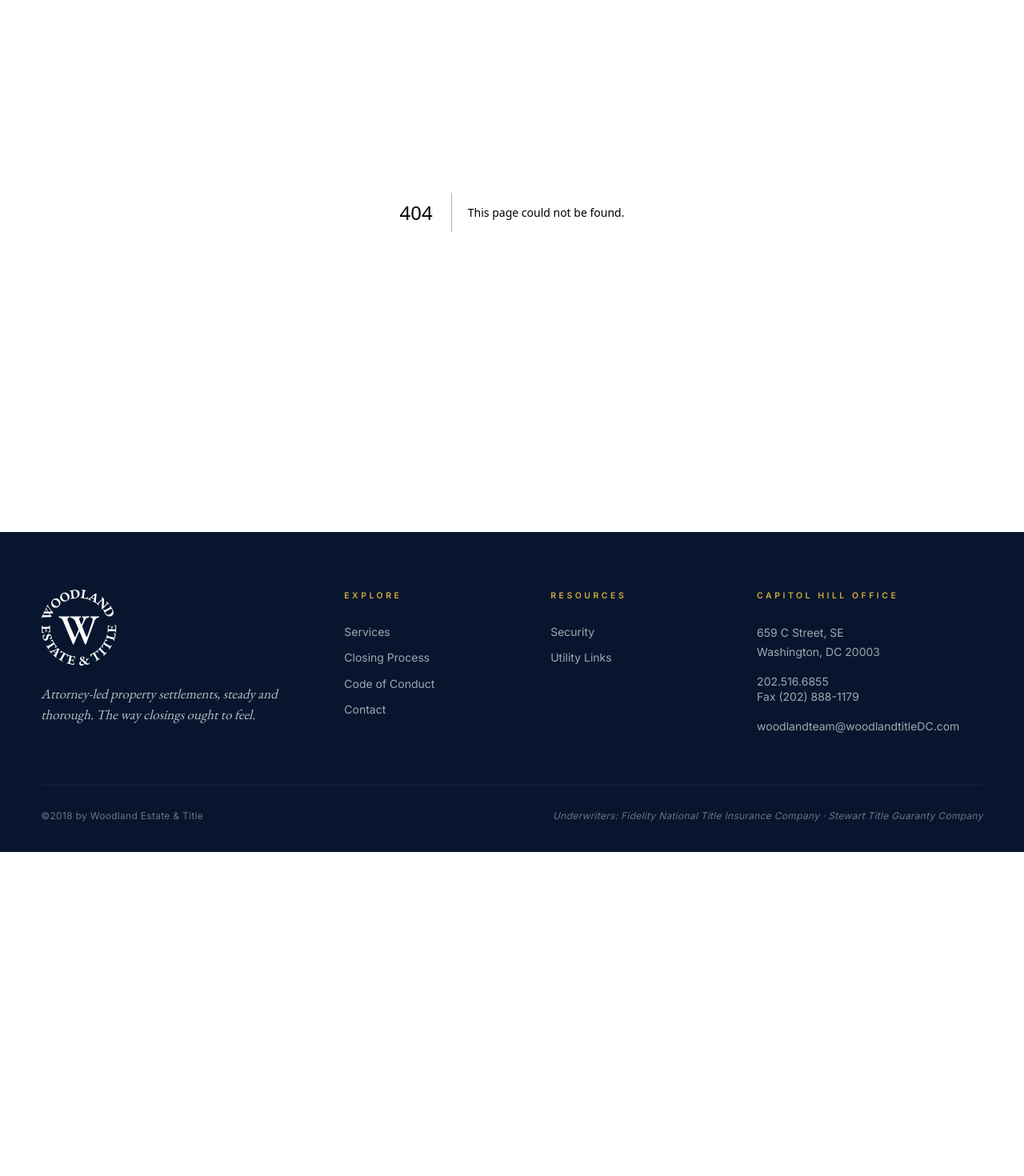
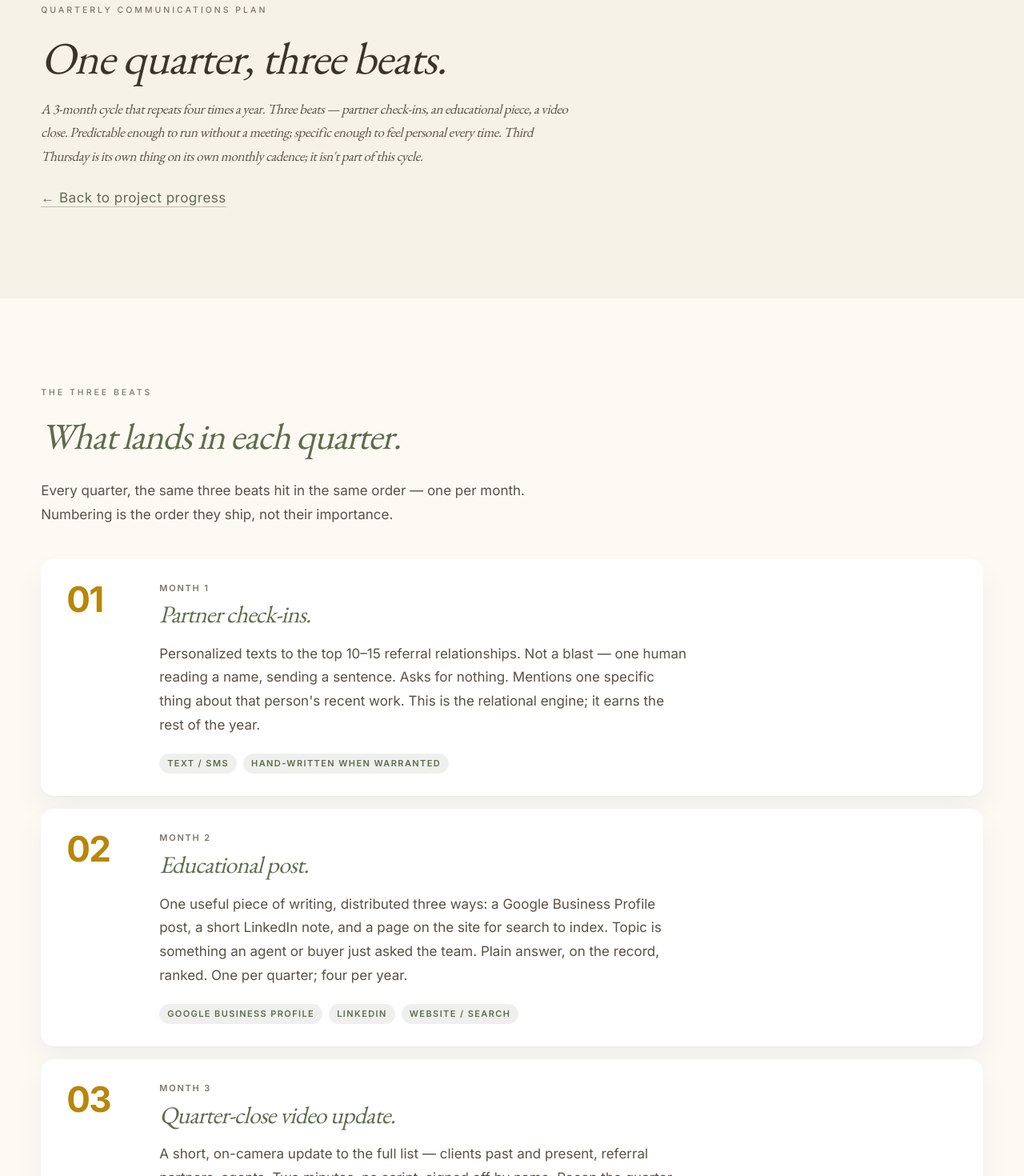
Before and after one commit to tjcandesign/woodland, a Next.js app: page /comms-plan in a window 1280 px wide. Before the commit this address had no page. Shown: the part 220-1690 px from the top of the page at 80% size. Before the commit the page ends 1285 px from the top, so only its background shows below. Built offline with nearby package versions, Linux system fonts and the light colour scheme.

Commit message:
Auto-commit changes

```diff
--- /dev/null
+++ b/app/comms-plan/page.tsx
@@ -0,0 +1,73 @@
+import type { Metadata } from 'next';
+import Link from 'next/link';
+
+export const metadata: Metadata = {
+  title: 'Quarterly Communications Plan — Woodland Estate & Title',
+  description: 'A 3-month communications cycle that repeats four times a year — predictable beats for outreach, social, search, and personal touches.',
+  robots: 'noindex',
+};
+
+export default function CommsPlanPage() {
+  return (
+    <main>
+      <section className="section work-intro">
+        <div className="section-inner narrow">
+          <div className="section-tag">Quarterly Communications Plan</div>
+          <h1 className="work-title">One quarter, three beats.</h1>
+          <p className="lede">A 3-month cycle that repeats four times a year. Three beats — partner check-ins, an educational piece, a video close. Predictable enough to run without a meeting; specific enough to feel personal every time. Third Thursday is its own thing on its own monthly cadence; it isn&apos;t part of this cycle.</p>
+          <p className="work-meta"><Link href="/work">&larr; Back to project progress</Link></p>
+        </div>
+      </section>
+
+      <section className="section section-alt">
+        <div className="section-inner">
+          <div className="work-phase-head">
+            <div className="section-tag">The Three Beats</div>
+            <h2>What lands in each quarter.</h2>
+            <p className="work-phase-sub">Every quarter, the same three beats hit in the same order — one per month. Numbering is the order they ship, not their importance.</p>
+          </div>
+
+          <ol className="beats-list" aria-label="Three quarterly beats">
+            <li className="beat">
+              <div className="beat-num">01</div>
+              <div className="beat-body">
+                <div className="beat-when">Month 1</div>
+                <h3>Partner check-ins.</h3>
+                <p>Personalized texts to the top 10–15 referral relationships. Not a blast — one human reading a name, sending a sentence. Asks for nothing. Mentions one specific thing about that person&apos;s recent work. This is the relational engine; it earns the rest of the year.</p>
+                <ul className="beat-channels">
+                  <li>Text / SMS</li>
+                  <li>Hand-written when warranted</li>
+                </ul>
+              </div>
+            </li>
+            <li className="beat">
+              <div className="beat-num">02</div>
+              <div className="beat-body">
+                <div className="beat-when">Month 2</div>
+                <h3>Educational post.</h3>
+                <p>One useful piece of writing, distributed three ways: a Google Business Profile post, a short LinkedIn note, and a page on the site for search to index. Topic is something an agent or buyer just asked the team. Plain answer, on the record, ranked. One per quarter; four per year.</p>
+                <ul className="beat-channels">
+                  <li>Google Business Profile</li>
+                  <li>LinkedIn</li>
+                  <li>Website / search</li>
+                </ul>
+              </div>
+            </li>
+            <li className="beat">
+              <div className="beat-num">03</div>
+              <div className="beat-body">
+                <div className="beat-when">Month 3</div>
+                <h3>Quarter-close video update.</h3>
+                <p>A short, on-camera update to the full list — clients past and present, referral partners, agents. Two minutes, no script, signed off by name. Recap the quarter, name what the team is paying attention to next, thank the people who closed with you. Doubles as the lead-in to the next quarter so a separate opener isn&apos;t needed.</p>
+                <ul className="beat-channels">
+                  <li>Email + embedded video</li>
+                  <li>LinkedIn / GBP cross-post</li>
+                </ul>
+              </div>
+            </li>
+          </ol>
+        </div>
+      </section>
+    </main>
+  );
+}
```
